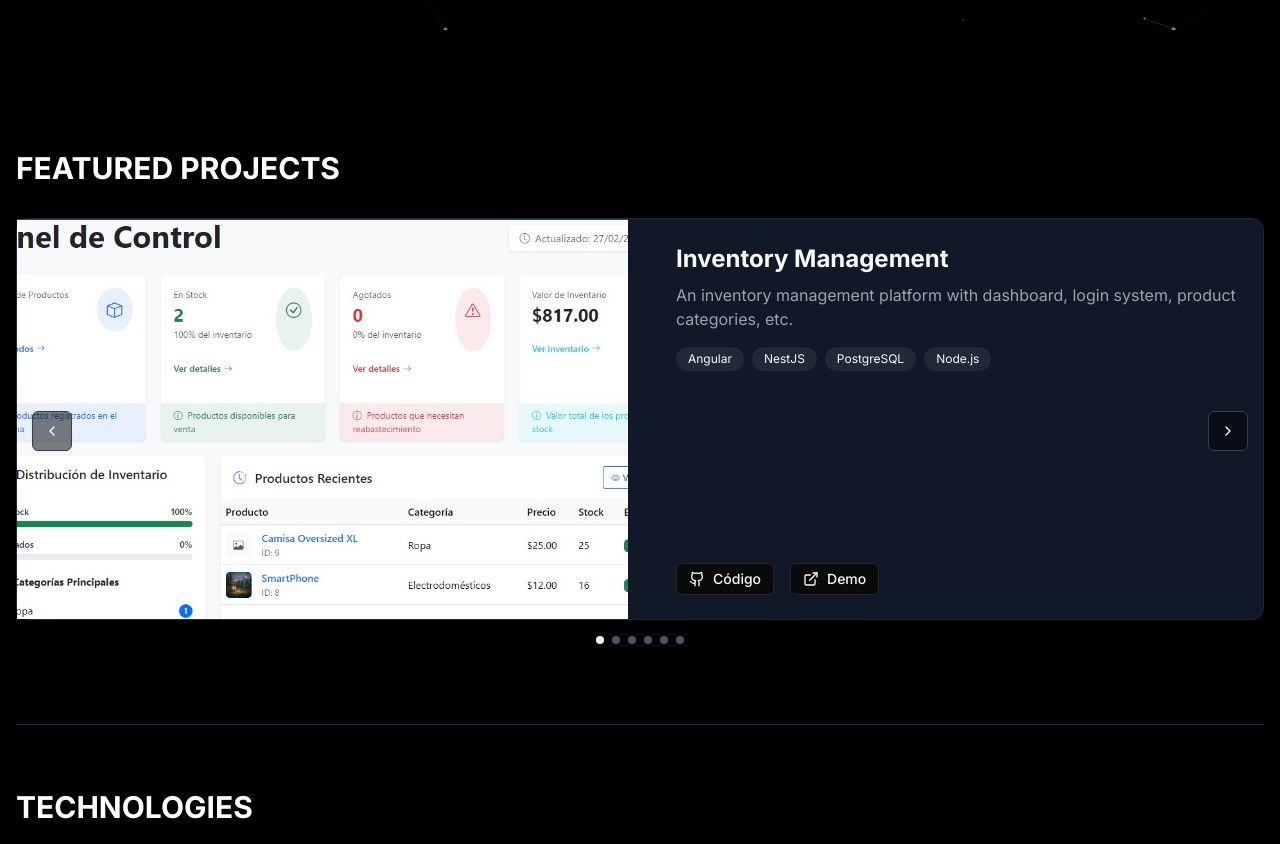
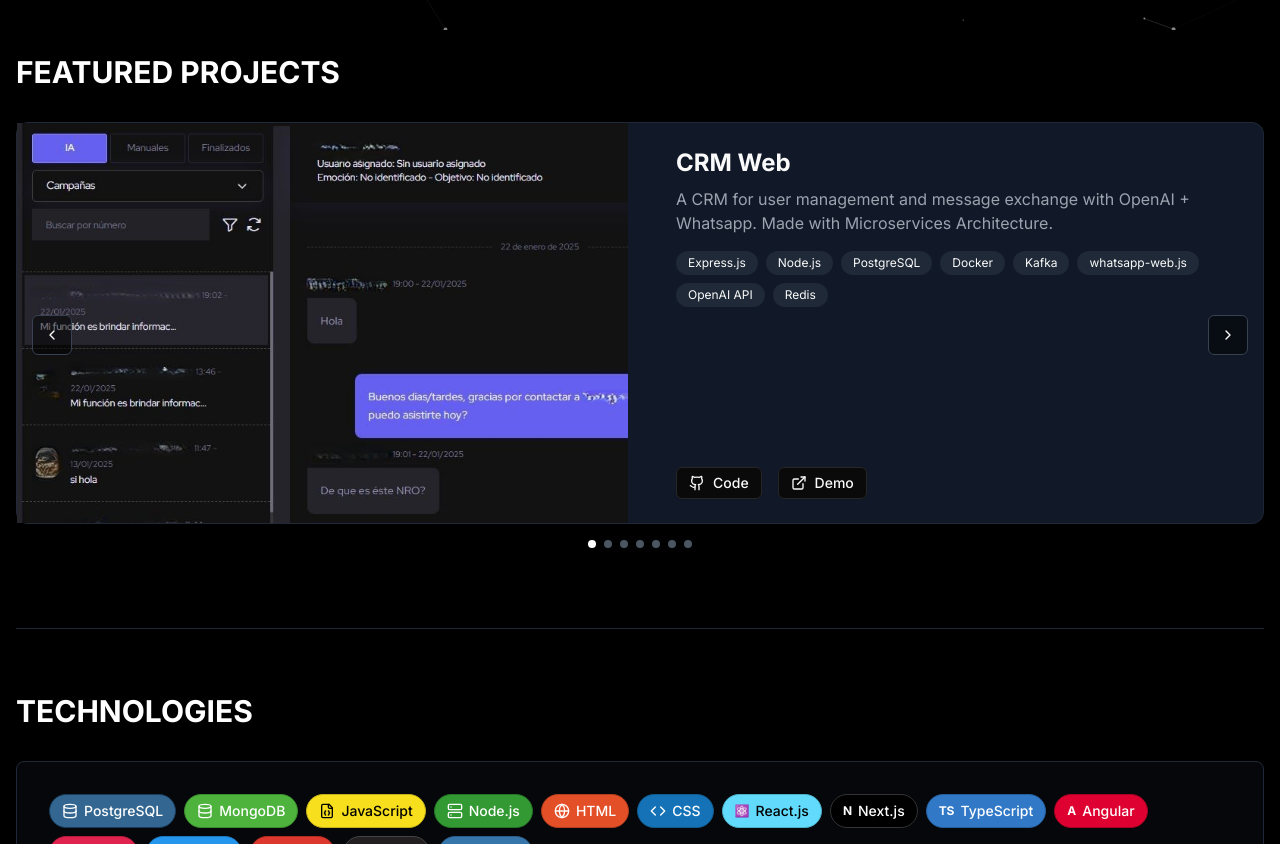
Before and after one commit to Frynox/portfolio-web, a Next.js app: page / in a window 1280 px wide. Shown: the part 770-1614 px from the top of the page. Built offline with nearby package versions, Linux system fonts and the light colour scheme.

Commit message:
updated old portfolio

```diff
--- a/app/page.tsx
+++ b/app/page.tsx
@@ -33,9 +33,7 @@ export default function Home() {
             <div className="mt-6 sm:mt-10">
               <p className="text-gray-400 max-w-2xl text-sm sm:text-base">SCALABLE WEB SOLUTIONS.</p>
               <p className="mt-4 sm:mt-8 text-gray-400 max-w-2xl text-sm sm:text-base">
-                Full-stack developer driven by a passion for building efficient, secure applications that stand the test of time. My expertise spans the entire web development stack, where I blend creative front-end solutions with robust back-end architecture.
-                I specialize in crafting scalable systems that grow alongside business needs while maintaining optimal performance. My approach prioritizes clean code, security-first design, and performance optimization at every step of the development process.
-                Constantly pushing technical boundaries, I transform complex challenges into elegant solutions that make a difference in todays digital landscape.
+                Full-Stack Developer with over 3 years of experience in the JavaScript ecosystem (React, Node.js, NestJS). I combine deep technical knowledge with a strong product vision, specializing in leading the complete technical lifecycle of SaaS applications, from architecture and API integration (OpenAI) to ensuring their stability and growth.
               </p>
             </div>
           </div>
--- a/components/project-carousel.tsx
+++ b/components/project-carousel.tsx
@@ -1,19 +1,58 @@
-"use client"
+"use client";
 
-import { useState } from "react"
-import Image from "next/image"
-import { Card, CardContent } from "@/components/ui/card"
-import { Button } from "@/components/ui/button"
-import { ChevronLeft, ChevronRight, ExternalLink, Github } from "lucide-react"
+import { useState } from "react";
+import Image from "next/image";
+import { Card, CardContent } from "@/components/ui/card";
+import { Button } from "@/components/ui/button";
+import { ChevronLeft, ChevronRight, ExternalLink, Github } from "lucide-react";
 import inventoryImage from "@/public/inventory.jpeg";
 import btcImage from "@/public/BTC-tracker.jpeg";
 import portfolioImage from "@/public/portfolio.jpeg";
 import messageImage from "@/public/messages.jpeg";
 import hotelImage from "@/public/lasolas-image.jpeg";
-import crmImage from "@/public/crmweb.jpeg"
+import crmImage from "@/public/crmweb.jpeg";
+import dashboardImage from "@/public/Dashboard.jpg";
 
 // Datos de ejemplo para los proyectos
 const projects = [
+  {
+    id: 6,
+    title: "CRM Web",
+    description:
+      "A CRM for user management and message exchange with OpenAI + Whatsapp. Made with Microservices Architecture.",
+    image: crmImage,
+    technologies: [
+      "Express.js",
+      "Node.js",
+      "PostgreSQL",
+      "Docker",
+      "Kafka",
+      "whatsapp-web.js",
+      "OpenAI API",
+      "Redis",
+    ],
+    githubUrl: "https://github.com/Frynox/",
+    liveUrl: "https://github.com/Frynox/",
+  },
+  {
+    id: 7,
+    title: "CRM Web - Dashboard",
+    description:
+      "Dashboard for real-time monitoring and analysis.Its scalable architecture facilitates business growth integration and evaluation.",
+    image: dashboardImage,
+    technologies: [
+      "Express.js",
+      "Node.js",
+      "PostgreSQL",
+      "Docker",
+      "Kafka",
+      "whatsapp-web.js",
+      "OpenAI API",
+      "Redis",
+    ],
+    githubUrl: "https://github.com/Frynox/",
+    liveUrl: "https://github.com/Frynox/",
+  },
   {
     id: 1,
     title: "Inventory Management",
@@ -27,8 +66,7 @@ const projects = [
   {
     id: 2,
     title: "BTC/USDT Tracker",
-    description:
-      "A BTC/USDT tracker using the Binance API.",
+    description: "A BTC/USDT tracker using the Binance API.",
     image: btcImage,
     technologies: ["Angular", "NestJS", "Binance API", "TypeScript"],
     githubUrl: "https://github.com/Frynox/btc-usdt-tracker",
@@ -37,7 +75,8 @@ const projects = [
   {
     id: 3,
     title: "Portfolio Website",
-    description: "Personal portfolio website with smooth animations and responsive design.",
+    description:
+      "Personal portfolio website with smooth animations and responsive design.",
     image: portfolioImage,
     technologies: ["Next.js", "Tailwind CSS"],
     githubUrl: "https://github.com/Frynox",
@@ -46,7 +85,8 @@ const projects = [
   {
     id: 4,
     title: "Message board",
-    description: "A small system designed to send messages through a user, similar to X posts.",
+    description:
+      "A small system designed to send messages through a user, similar to X posts.",
     image: messageImage,
     technologies: ["Angular", "NestJS", "PostgreSQL", "Sequelize"],
     githubUrl: "https://github.com/Frynox/tablero-mensajes-nest-angular",
@@ -61,27 +101,20 @@ const projects = [
     githubUrl: "https://www.lasolaslecheria.com",
     liveUrl: "https://www.lasolaslecheria.com",
   },
-  {
-    id: 6,
-    title: "CRM Web",
-    description: "A CRM for user management and message exchange with OpenAI + Whatsapp.",
-    image: crmImage,
-    technologies: ["Express.js", "Node.js", "PostgreSQL", "Docker", "Kafka", "whatsapp-web.js"],
-    githubUrl: "https://github.com/Frynox/",
-    liveUrl: "https://github.com/Frynox/",
-  },
-]
+];
 
 export function ProjectCarousel() {
-  const [currentIndex, setCurrentIndex] = useState(0)
+  const [currentIndex, setCurrentIndex] = useState(0);
 
   const nextSlide = () => {
-    setCurrentIndex((prevIndex) => (prevIndex + 1) % projects.length)
-  }
+    setCurrentIndex((prevIndex) => (prevIndex + 1) % projects.length);
+  };
 
   const prevSlide = () => {
-    setCurrentIndex((prevIndex) => (prevIndex - 1 + projects.length) % projects.length)
-  }
+    setCurrentIndex(
+      (prevIndex) => (prevIndex - 1 + projects.length) % projects.length
+    );
+  };
 
   return (
     <div className="relative">
@@ -91,7 +124,10 @@ export function ProjectCarousel() {
           style={{ transform: `translateX(-${currentIndex * 100}%)` }}
         >
           {projects.map((project) => (
-            <Card key={project.id} className="min-w-full bg-gray-900 border-gray-800">
+            <Card
+              key={project.id}
+              className="min-w-full bg-gray-900 border-gray-800"
+            >
               <CardContent className="p-0">
                 <div className="grid grid-cols-1 md:grid-cols-2 gap-4 md:gap-6">
                   <div className="relative h-[200px] sm:h-[250px] md:h-[400px]">
@@ -104,18 +140,30 @@ export function ProjectCarousel() {
                   </div>
                   <div className="p-4 sm:p-6 flex flex-col justify-between">
                     <div>
-                      <h3 className="text-xl sm:text-2xl font-bold mb-2">{project.title}</h3>
-                      <p className="text-gray-400 mb-3 sm:mb-4 text-sm sm:text-base">{project.description}</p>
+                      <h3 className="text-xl sm:text-2xl font-bold mb-2">
+                        {project.title}
+                      </h3>
+                      <p className="text-gray-400 mb-3 sm:mb-4 text-sm sm:text-base">
+                        {project.description}
+                      </p>
                       <div className="flex flex-wrap gap-1 sm:gap-2 mb-4 sm:mb-6">
                         {project.technologies.map((tech) => (
-                          <span key={tech} className="bg-gray-800 text-xs px-2 sm:px-3 py-1 rounded-full">
+                          <span
+                            key={tech}
+                            className="bg-gray-800 text-xs px-2 sm:px-3 py-1 rounded-full"
+                          >
                             {tech}
                           </span>
                         ))}
                       </div>
                     </div>
                     <div className="flex gap-2 sm:gap-4">
-                      <Button variant="outline" size="sm" asChild className="text-xs sm:text-sm">
+                      <Button
+                        variant="outline"
+                        size="sm"
+                        asChild
+                        className="text-xs sm:text-sm"
+                      >
                         <a
                           href={project.githubUrl}
                           target="_blank"
@@ -123,10 +171,15 @@ export function ProjectCarousel() {
                           className="flex items-center gap-1 sm:gap-2"
                         >
                           <Github size={14} className="sm:size-16" />
-                          Código
+                          Code
                         </a>
                       </Button>
-                      <Button variant="outline" size="sm" asChild className="text-xs sm:text-sm">
+                      <Button
+                        variant="outline"
+                        size="sm"
+                        asChild
+                        className="text-xs sm:text-sm"
+                      >
                         <a
                           href={project.liveUrl}
                           target="_blank"
@@ -168,11 +221,13 @@ export function ProjectCarousel() {
         {projects.map((_, index) => (
           <button
             key={index}
-            className={`w-1.5 h-1.5 sm:w-2 sm:h-2 rounded-full ${index === currentIndex ? "bg-white" : "bg-gray-600"}`}
+            className={`w-1.5 h-1.5 sm:w-2 sm:h-2 rounded-full ${
+              index === currentIndex ? "bg-white" : "bg-gray-600"
+            }`}
             onClick={() => setCurrentIndex(index)}
           />
         ))}
       </div>
     </div>
-  )
+  );
 }
```
Also changed, not shown: public/Dashboard.jpg (added), 1 other file (tests, documents, lock files or other folders).
